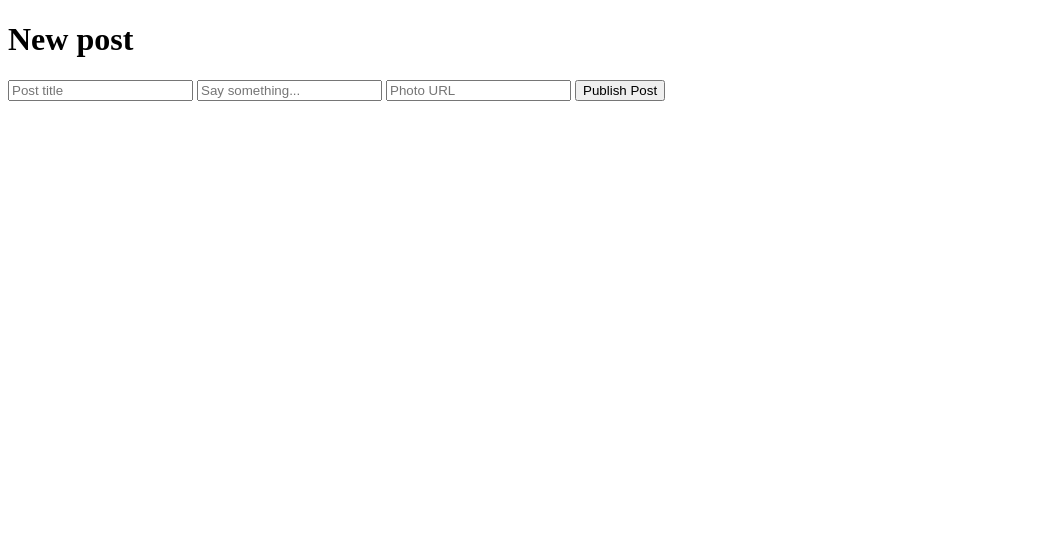
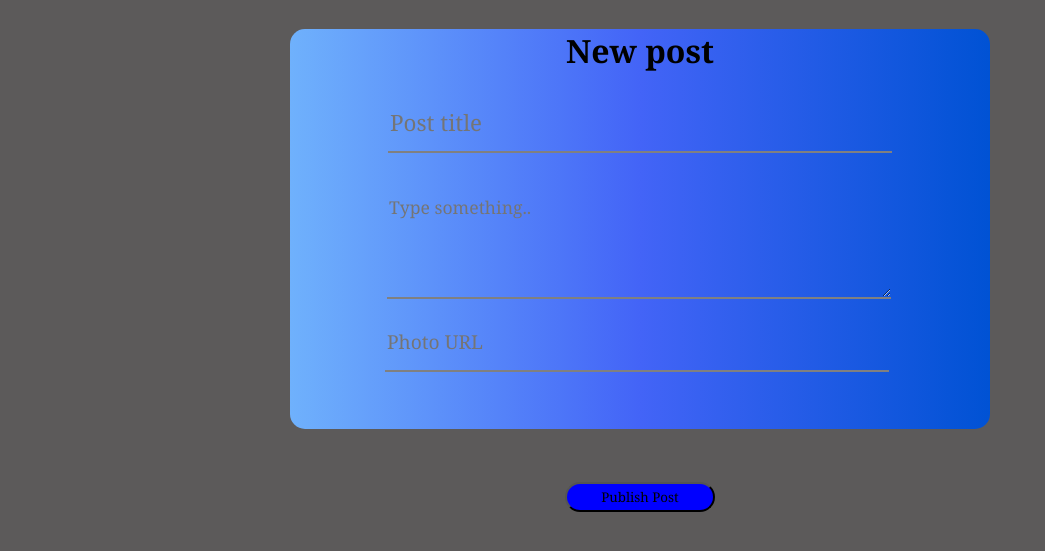
Before and after one commit to aleksandrov1/webapp, a Node server app: page /newpost in a window 1280 px wide. Shown: the top 551 px of the page, without its empty margins (0-1045 px from the left). Run offline with Node 20, Linux system fonts and the light colour scheme; the visitor is signed in with stand-in values (Sample User, id 1); some libraries are stand-ins or nearby versions.

Commit message:
Post creator css

```diff
--- /dev/null
+++ b/public/css/style-newpost.css
@@ -0,0 +1,82 @@
+* {
+    font-family: Georgia, 'Times New Roman', Times, serif;
+}
+
+
+body {
+    display: flex;
+    align-items: center;
+    justify-content: center;
+    background-color: rgb(92, 90, 90);
+}
+.break{
+    height: 40px;
+}
+
+.post-container {
+    position:relative;
+    width: 700px;
+    height: 400px;
+    background: #0052D4;
+    background: -webkit-linear-gradient(to right, #6FB1FC, #4364F7, #0052D4);
+    background: linear-gradient(to right, #6FB1FC, #4364F7, #0052D4);     margin:0 auto;
+    text-align:center;
+    border-radius: 15px;
+}
+
+#heading {
+    background-color: transparent;
+    border: none;
+    border-bottom: 2px solid gray;
+    outline: 0;
+    width: 500px;
+    height: 55px;
+    font-size: 1.4rem;
+}
+
+#description {
+    margin-left: -253px;
+    position: absolute;
+    background-color: transparent;
+    border: none;
+    border-bottom: 2px solid gray;
+    outline: 0;
+    width: 500px;
+    height: 100px;
+    font-size: 1.1rem;
+    overflow-wrap: break-word;
+
+}
+
+#photo {
+    margin-left: 95px;
+    position: relative;
+    display: flex;
+    background-color: transparent;
+    border: none;
+    border-bottom: 2px solid gray;
+    outline: 0;
+    width: 500px;
+    height: 55px;
+    font-size: 1.2rem;
+    margin-top: 120px;
+}
+
+.publish {
+    width: 150px;
+    height: 30px;
+    border-radius: 15px;
+    background-color: blue;
+}
+
+#photo::placeholder {
+    font-size: 1.2rem;
+}
+
+#description::placeholder {
+    font-size: 1.1rem;
+}
+
+::placeholder {
+    font-size: 1.4rem;
+}
--- a/views/newpost.ejs
+++ b/views/newpost.ejs
@@ -4,15 +4,26 @@
     <meta charset="UTF-8">
     <meta http-equiv="X-UA-Compatible" content="IE=edge">
     <meta name="viewport" content="width=device-width, initial-scale=1.0">
+    <link rel="stylesheet" href="css/style-newpost.css">
     <title>Create a Post</title>
 </head>
 <body>
+    <div class="post-background">
+    <div class="post-container">
     <form action="/newpost" method="POST">
     <h1 class="title">New post</h1>
     <input type="heading" id="heading" name="heading" placeholder="Post title" required>
-    <input type="description" id="description" name="description" placeholder="Say something..." required>
-    <input type="photo" id="photo" name="photo" placeholder="Photo URL">
+    <div class="break"></div>
+    <textarea rows = "5" cols = "60" name = "description" id="description" type="description" placeholder="Type something.." required></textarea>
+        <input type="photo" id="photo" name="photo" placeholder="Photo URL">
+        <br>
+        <br>
+        <br>
+        <br>
+        <br>
     <button type="submit" class="publish">Publish Post</button>
+</div>
+   </div>
 </form>
 </body>
 </html>
```
